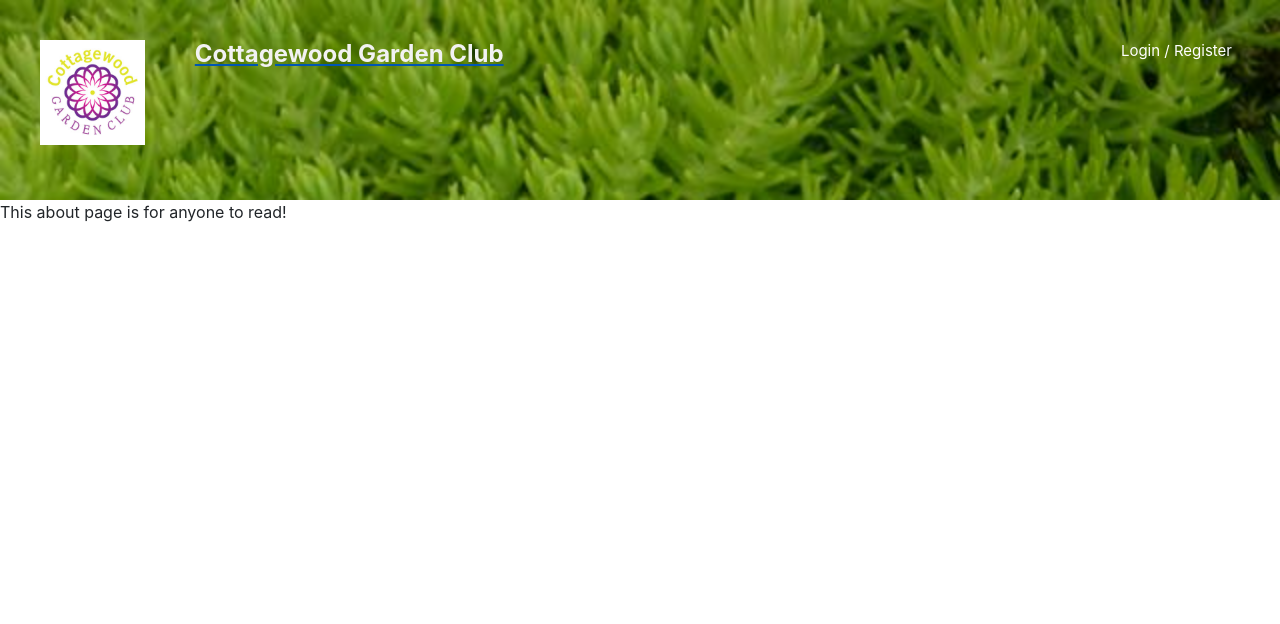
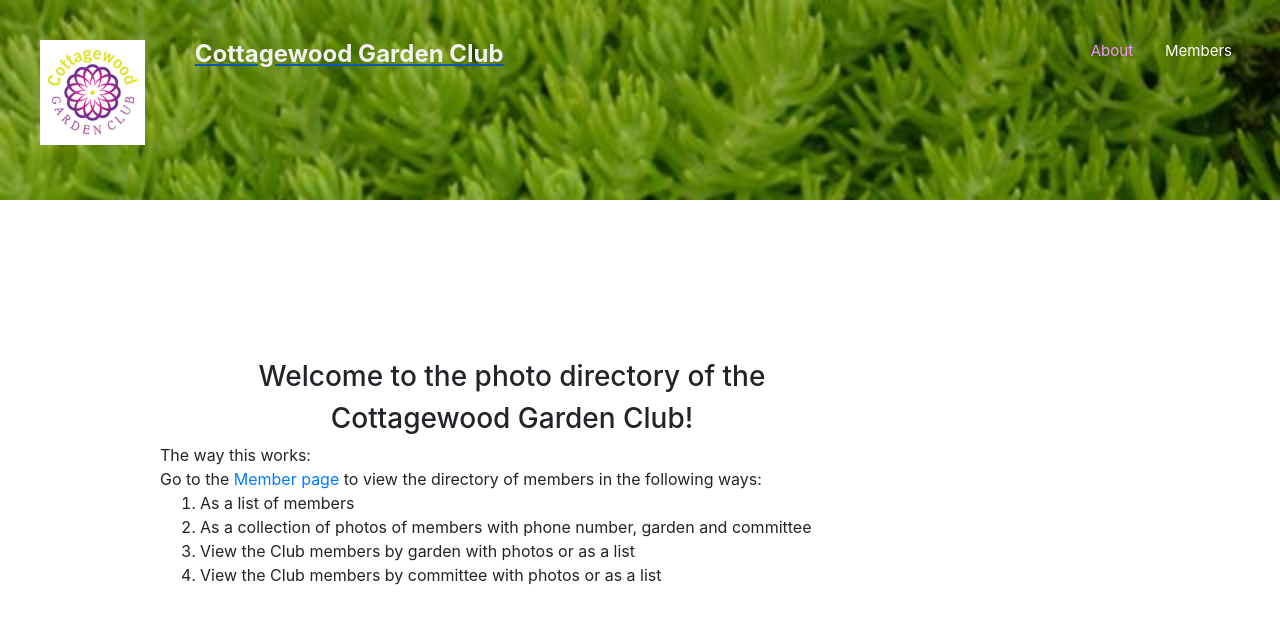
Before and after one commit to juliq/solo-project, a React (Create React App) app: page /#/about in a window 1280 px wide. Shown: the top 624 px of the page. Built offline with nearby package versions, Linux system fonts and the light colour scheme; no server answers.

Commit message:
edit admin security

```diff
--- /dev/null
+++ b/src/components/AboutPage/AboutPage.css
@@ -0,0 +1,13 @@
+.overview {
+    width: 80vw;
+    padding: 10rem;
+
+}
+
+.title {
+    text-align: center;
+}
+
+.orderedList {
+    margin-top: 5rem;
+}
--- a/src/components/AboutPage/AboutPage.js
+++ b/src/components/AboutPage/AboutPage.js
@@ -1,4 +1,5 @@
 import React from 'react';
+import './AboutPage.css';
 
 // This is one of our simplest components
 // It doesn't have local state, so it can be a function component.
@@ -6,13 +7,32 @@ import React from 'react';
 // or even care what the redux state is, so it doesn't need 'connect()'
 
 const AboutPage = () => (
-  <div>
+  <container>
     <div>
-      <p>
-        This about page is for anyone to read!
-      </p>
+      <div className="overview">
+        <h3 className="title">Welcome to the photo directory of the</h3>
+        <h3 className="title">Cottagewood Garden Club!</h3>
+        <p>The way this works:<br>
+        </br>
+          Go to the <a href="MemberPage.js#/info">Member page</a> to view the directory of members in the following ways:
+        <ol>
+            <li>
+              As a list of members
+        </li>
+            <li>
+              As a collection of photos of members with phone number, garden and committee
+        </li>
+            <li>
+              View the Club members by garden with photos or as a list
+        </li>
+            <li>
+              View the Club members by committee with photos or as a list
+        </li>
+          </ol>
+        </p>
+      </div>
     </div>
-  </div>
+  </container>
 );
 
 export default AboutPage;
--- a/src/components/App/App.js
+++ b/src/components/App/App.js
@@ -38,7 +38,7 @@ class App extends Component {
             Visiting localhost:3000/home will show the UserPage if the user is logged in.
             If the user is not logged in, the ProtectedRoute will show the 'Login' or 'Register' page.
             Even though it seems like they are different pages, the user is always on localhost:3000/home */}
-            <ProtectedRoute
+            <Route
               exact
               path="/home"
               component={UserPage}
@@ -53,7 +53,7 @@ class App extends Component {
 
             {/* This works the same as the other protected route, except that if the user is logged in,
             they will see the info page instead. */}
-            <ProtectedRoute
+            <Route
               exact
               path="/info"
               component={MemberPage}
--- a/src/components/Nav/Nav.js
+++ b/src/components/Nav/Nav.js
@@ -14,28 +14,18 @@ const Nav = (props) => (
     </NavLink>
 
     <div className="nav-right">
-      <NavLink className="nav-link" to="/home">
+
         {/* Show this link if they are logged in or not,
         but call this link 'Home' if they are logged in,
         and call this link 'Login / Register' if they are not */}
-        {props.user.id ? 'Home' : 'Login / Register'}
-      </NavLink>
-
-      {/* Show the link to the info page and the logout button if the user is logged in */}
-      {props.user.id && (
-        <>
-          <NavLink className="nav-link" to="/info">
-            Members
-          </NavLink>
-          <LogOutButton className="nav-link" />
-          {/* className="nav-link" */}
-        </>
-      )}
+        {props.user.id && <NavLink className="nav-link" to="/admin">Admin</NavLink>}
+        <NavLink className="nav-link" to="/info">Members</NavLink>
+        {props.user.id && <LogOutButton className="nav-link" />}
 
       {/* Always show this link since the about page is not protected */}
-      {/* <NavLink className="nav-link" to="/about">
+      <NavLink className="nav-link" to="/about">
         About
-      </NavLink> */}
+      </NavLink>
     </div>
   </div>
 );
```
